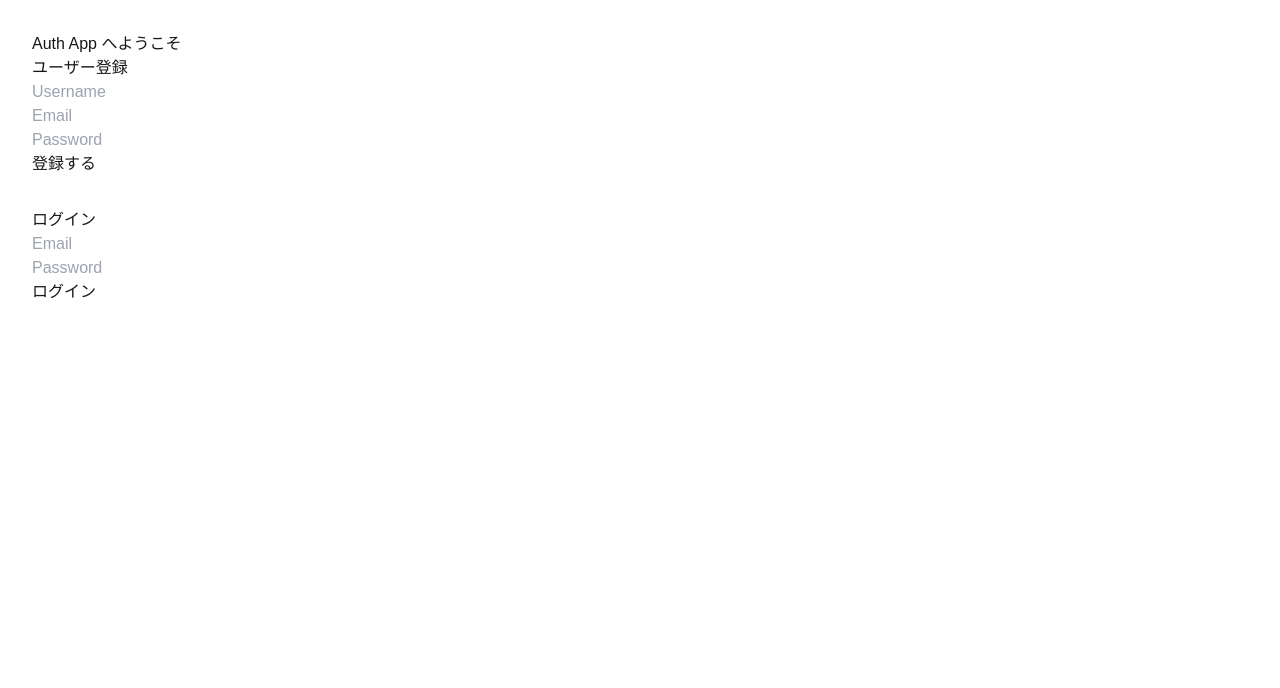
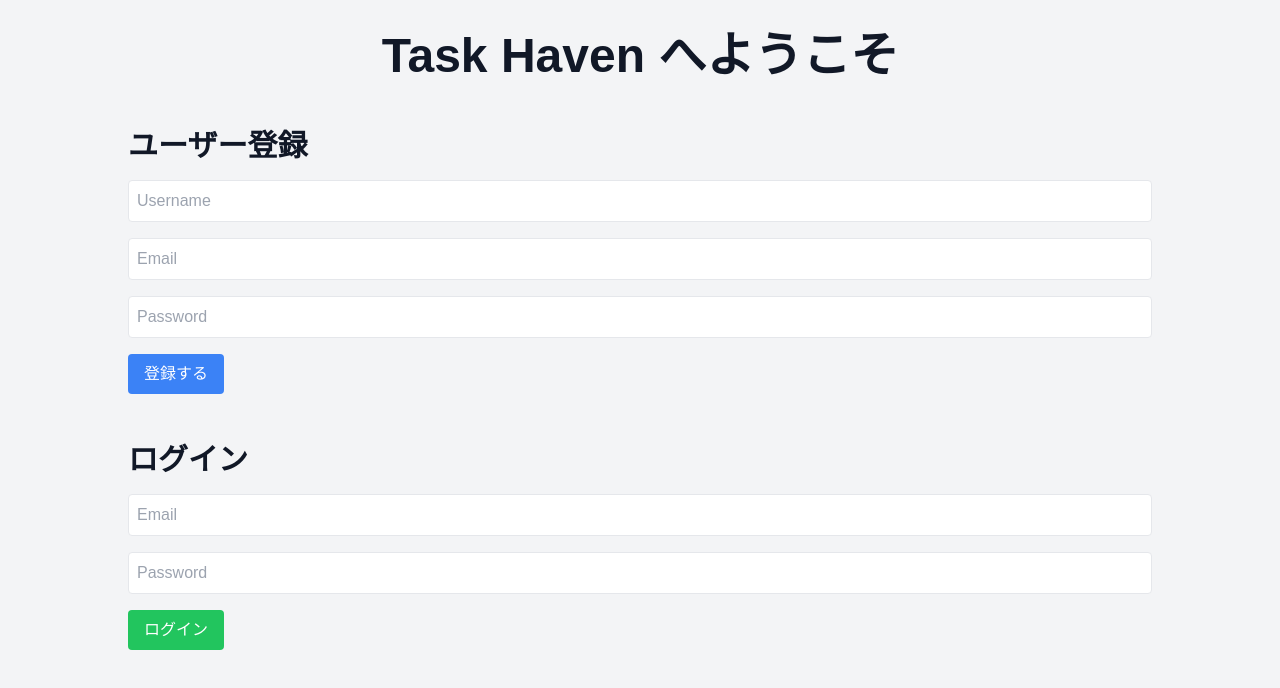
Before and after one commit to kuuchan-code/TaskHaven, a Next.js app: page / in a window 1280 px wide. Shown: the top 688 px of the page. Built offline with nearby package versions, Linux system fonts and the light colour scheme; no server answers; what @supabase/auth-helpers-nextjs would draw is missing.

Commit message:
デザイン更新

```diff
--- a/src/app/components/TaskPage.tsx
+++ b/src/app/components/TaskPage.tsx
@@ -1,3 +1,4 @@
+// src/app/components/TaskPage.tsx
 "use client";
 
 import useSWR from 'swr';
--- a/src/app/page.tsx
+++ b/src/app/page.tsx
@@ -10,13 +10,12 @@ const supabase = createPagesBrowserClient({
   supabaseKey: process.env.NEXT_PUBLIC_SUPABASE_ANON_KEY,
   cookieOptions: {
     name: 'sb:token',
-    domain: process.env.NEXT_PUBLIC_COOKIE_DOMAIN || '', // 必要に応じて設定
+    domain: process.env.NEXT_PUBLIC_COOKIE_DOMAIN || '',
     path: '/',
     secure: process.env.NODE_ENV === 'production',
     sameSite: 'lax',
   },
 });
-
 
 export default function HomePage() {
   const router = useRouter();
@@ -44,7 +43,6 @@ export default function HomePage() {
       setError(error.message);
       return;
     }
-    // 登録成功時、supabase.auth.users に加えて独自の users テーブルにも username を挿入
     if (data.user) {
       const { error: insertError } = await supabase
         .from("users")
@@ -77,63 +75,79 @@ export default function HomePage() {
   };
 
   return (
-    <div style={{ padding: "2rem" }}>
-      <h1>Auth App へようこそ</h1>
-      {error && <p style={{ color: "red" }}>{error}</p>}
-
-      <section style={{ marginBottom: "2rem" }}>
-        <h2>ユーザー登録</h2>
-        <form onSubmit={handleSignUp}>
+    <main className="min-h-screen bg-gray-100 dark:bg-gray-900 p-8">
+      <div className="max-w-5xl mx-auto">
+        <h1 className="text-5xl font-extrabold text-center text-gray-900 dark:text-gray-100 mb-12">
+          Task Haven へようこそ
+        </h1>
+        {error && <p className="text-red-500 mb-4">{error}</p>}
+        <section className="mb-12">
+          <h2 className="text-3xl font-bold text-gray-900 dark:text-gray-100 mb-4">
+            ユーザー登録
+          </h2>
+          <form onSubmit={handleSignUp} className="space-y-4">
             <input
               type="text"
               placeholder="Username"
               value={signUpUsername}
               onChange={(e) => setSignUpUsername(e.target.value)}
               required
+              className="w-full p-2 border rounded"
             />
-          <br />
             <input
               type="email"
               placeholder="Email"
               value={signUpEmail}
               onChange={(e) => setSignUpEmail(e.target.value)}
               required
+              className="w-full p-2 border rounded"
             />
-          <br />
             <input
               type="password"
               placeholder="Password"
               value={signUpPassword}
               onChange={(e) => setSignUpPassword(e.target.value)}
               required
+              className="w-full p-2 border rounded"
             />
-          <br />
-          <button type="submit">登録する</button>
+            <button
+              type="submit"
+              className="px-4 py-2 bg-blue-500 text-white rounded hover:bg-blue-600"
+            >
+              登録する
+            </button>
           </form>
         </section>
-
         <section>
-        <h2>ログイン</h2>
-        <form onSubmit={handleLogin}>
+          <h2 className="text-3xl font-bold text-gray-900 dark:text-gray-100 mb-4">
+            ログイン
+          </h2>
+          <form onSubmit={handleLogin} className="space-y-4">
             <input
               type="email"
               placeholder="Email"
               value={loginEmail}
               onChange={(e) => setLoginEmail(e.target.value)}
               required
+              className="w-full p-2 border rounded"
             />
-          <br />
             <input
               type="password"
               placeholder="Password"
               value={loginPassword}
               onChange={(e) => setLoginPassword(e.target.value)}
               required
+              className="w-full p-2 border rounded"
             />
-          <br />
-          <button type="submit">ログイン</button>
+            <button
+              type="submit"
+              className="px-4 py-2 bg-green-500 text-white rounded hover:bg-green-600"
+            >
+              ログイン
+            </button>
           </form>
         </section>
       </div>
+    </main>
   );
 }
```
Also changed, not shown: 1 other file (tests, documents, lock files or other folders). Lines whose indentation alone changed are shown as unchanged.
